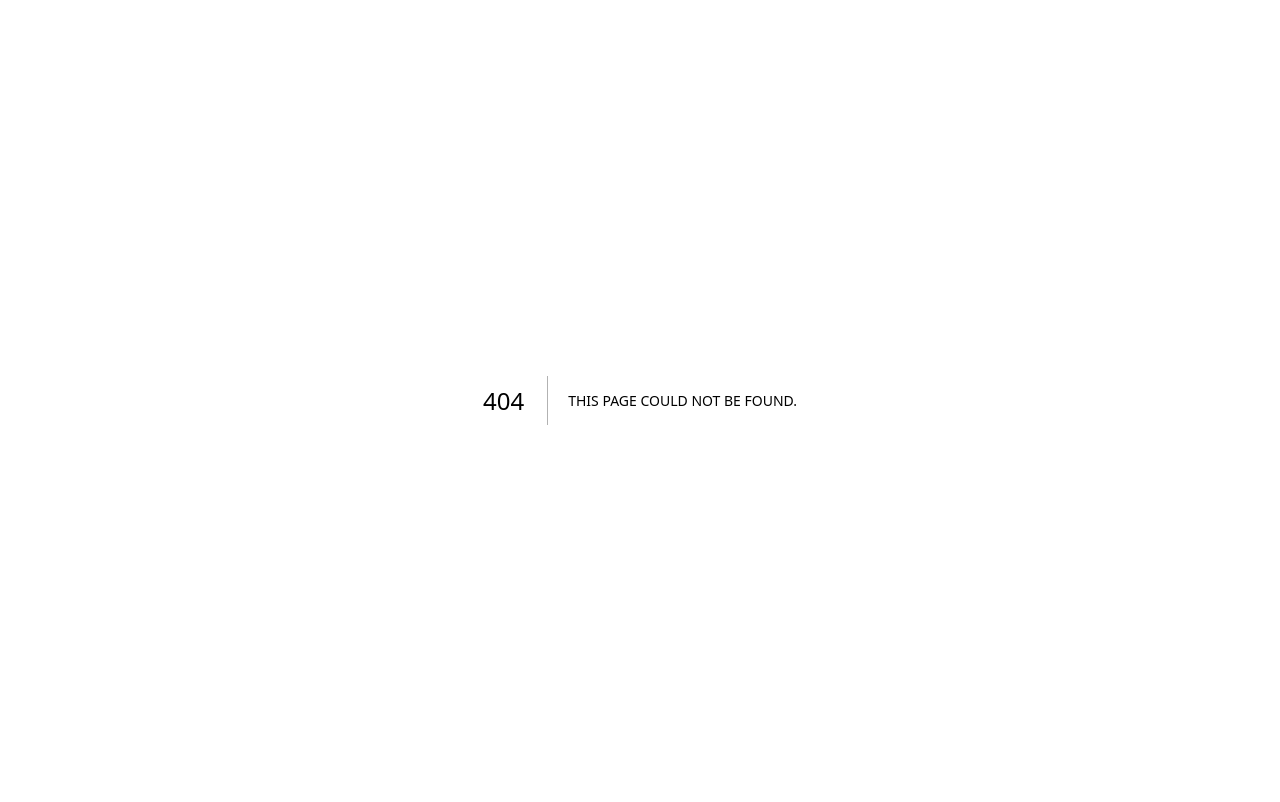
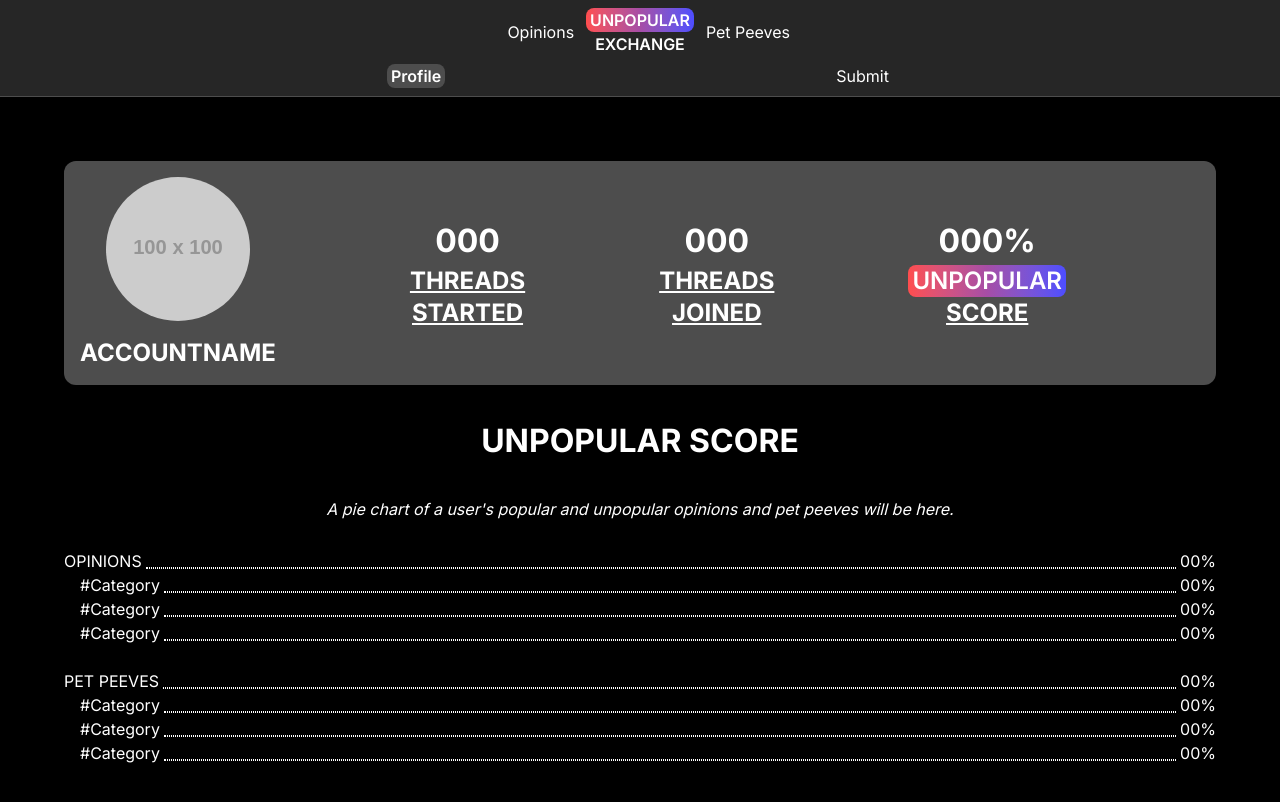
Before and after one commit to PresidentTree94/unpopular-exchange, a Next.js app: page /profile/score in a window 1280 px wide. Before the commit this address had no page. Shown: the top 802 px of the page. Built offline with nearby package versions, Linux system fonts and the light colour scheme.

Commit message:
Added Profile pages.

```diff
--- a/src/app/(main)/layout.tsx
+++ b/src/app/(main)/layout.tsx
@@ -17,10 +17,11 @@ export default function NavLayout({
         <Link href="/opinions" className={`${pathname === "/opinions" ? "active bg-unpopular" : ""} col-1 row-1 justify-self-end hover:bg-unpopular`}>Opinions</Link>
         <Link href="/peeves" className={`${pathname === "/peeves" ? "active bg-popular" : ""} col-3 row-1 justify-self-start hover:bg-popular`}>Pet Peeves</Link>
         <div className="col-span-full flex justify-evenly">
+          <Link href="/profile" className={pathname.startsWith("/profile") ? "active" : ""}>Profile</Link>
           <Link href="/submit" className={pathname === "/submit" ? "active" : ""}>Submit</Link>
         </div>
       </nav>
-      <main className="p-16 max-w-280 m-auto">{children}</main>
+      <main className="p-16 max-w-344 m-auto flex flex-col gap-8">{children}</main>
     </>
   );
 }
--- /dev/null
+++ b/src/app/(main)/profile/joined/page.tsx
@@ -0,0 +1,13 @@
+import Thread from "@/components/Thread";
+
+export default function Joined() {
+  return (
+    <>
+      <h2 className="text-center">Joined Threads</h2>
+      <Thread />
+      <Thread />
+      <Thread />
+      <Thread />
+    </>
+  );
+}
--- /dev/null
+++ b/src/app/(main)/profile/layout.tsx
@@ -0,0 +1,33 @@
+import Link from "next/link";
+
+export default function ProfileLayout({
+  children,
+}: Readonly<{
+  children: React.ReactNode;
+}>) {
+  return (
+    <>
+      <header className="bg-secondary p-4 rounded-xl flex text-center">
+        <div>
+          <img src="https://placehold.co/100x100" className="rounded-full w-36 mb-4 m-auto" />
+          <h3>AccountName</h3>
+        </div>
+        <div className="grid grid-cols-[repeat(3,min-content)] w-full justify-evenly place-items-center">
+          <div>
+            <h2>000</h2>
+            <Link href="/profile" className="uppercase text-2xl font-bold underline">Threads Started</Link>
+          </div>
+          <div>
+            <h2>000</h2>
+            <Link href="/profile/joined" className="uppercase text-2xl font-bold underline">Threads Joined</Link>
+          </div>
+          <div>
+            <h2>000%</h2>
+            <Link href="/profile/score" className="uppercase text-2xl font-bold underline"><span>Unpopular</span> Score</Link>
+          </div>
+        </div>
+      </header>
+      {children}
+    </>
+  );
+}
--- /dev/null
+++ b/src/app/(main)/profile/page.tsx
@@ -0,0 +1,13 @@
+import Thread from "@/components/Thread";
+
+export default function Profile() {
+  return (
+    <>
+      <h2 className="text-center">Started Threads</h2>
+      <Thread />
+      <Thread />
+      <Thread />
+      <Thread />
+    </>
+  );
+}
--- /dev/null
+++ b/src/app/(main)/profile/score/page.tsx
@@ -0,0 +1,22 @@
+export default function Score() {
+  return (
+    <>
+      <h2 className="text-center">Unpopular Score</h2>
+      <i className="text-center">A pie chart of a user's popular and unpopular opinions and pet peeves will be here.</i>
+      <ul>
+        <li className="uppercase flex items-end gap-1 leading-none">Opinions<hr/>00%</li>
+        <ul className="ml-4">
+          <li className="flex items-end gap-1 leading-none mt-2">#Category<hr/>00%</li>
+          <li className="flex items-end gap-1 leading-none mt-2">#Category<hr/>00%</li>
+          <li className="flex items-end gap-1 leading-none mt-2">#Category<hr/>00%</li>
+        </ul>
+        <li className="uppercase mt-8 flex items-end gap-1 leading-none">Pet Peeves<hr/>00%</li>
+        <ul className="ml-4">
+          <li className="flex items-end gap-1 leading-none mt-2">#Category<hr/>00%</li>
+          <li className="flex items-end gap-1 leading-none mt-2">#Category<hr/>00%</li>
+          <li className="flex items-end gap-1 leading-none mt-2">#Category<hr/>00%</li>
+        </ul>
+      </ul>
+    </>
+  );
+}
--- a/src/app/(main)/submit/page.tsx
+++ b/src/app/(main)/submit/page.tsx
@@ -5,8 +5,8 @@ export default function Submit() {
         <div>
           <h3 className="mb-1">Type</h3>
           <div className="flex gap-2">
-            <button>Opinion</button>
-            <button>Pet Peeve</button>
+            <button className="hover:bg-unpopular">Opinion</button>
+            <button className="hover:bg-popular">Pet Peeve</button>
           </div>
         </div>
         <div>
--- a/src/app/globals.css
+++ b/src/app/globals.css
@@ -33,8 +33,8 @@
     @apply uppercase font-bold;
   }
 
-  span {
-    @apply bg-linear-to-r from-unpopular via-[rgb(166,77,166)] to-popular rounded-lg py-[0.125rem] px-1 font-semibold uppercase;
+  span:not(p span) {
+    @apply bg-linear-to-r from-unpopular via-[rgb(166,77,166)] to-popular rounded-lg px-1 font-semibold uppercase inline-block;
   }
 
   nav a:not(nav > a:first-of-type) {
@@ -60,4 +60,8 @@
   input[type="text"], textarea {
     @apply bg-text placeholder-gray-500 w-full py-1 px-2 rounded-lg;
   }
+
+  hr {
+    @apply grow border-b border-dotted;
+  }
 }
--- a/src/app/page.tsx
+++ b/src/app/page.tsx
@@ -2,7 +2,7 @@ export default function Home() {
   return (
     <main className="text-center p-16">
       <div>
-        <h1><span className="py-1 px-2 font-bold">Unpopular</span> Exchange</h1>
+        <h1><span className="px-2 font-bold">Unpopular</span> Exchange</h1>
         <i>Where your most controversial thought might just be... mainstream.</i>
       </div>
       <div>
--- /dev/null
+++ b/src/components/Thread.tsx
@@ -0,0 +1,22 @@
+import { FontAwesomeIcon } from "@fortawesome/react-fontawesome";
+import { faSquarePollVertical, faMessage } from "@fortawesome/free-solid-svg-icons";
+
+export default function Thread() {
+  return (
+    <div className="bg-secondary p-4 rounded-xl relative">
+      <i className="text-sm">[Username or nickname] thinks...</i>
+      <h3 className="my-1">Possible lengthy title about the thought</h3>
+      <span className="absolute bottom-full right-5 translate-y-1/2">Determinant</span>
+      <div className="flex justify-between gap-2">
+        <div className="flex gap-2">
+          <p className="bg-tertiary rounded-lg py-1 px-2 leading-[normal] flex items-center text-sm font-semibold">000<FontAwesomeIcon icon={faSquarePollVertical} className="!h-[0.8rem]" /></p>
+          <p className="bg-tertiary rounded-lg py-1 px-2 leading-[normal] flex items-center text-sm font-semibold">000<FontAwesomeIcon icon={faMessage} className="!h-[0.8rem]" /></p>
+        </div>
+        <div className="flex gap-2">
+          <a className="bg-tertiary rounded-lg py-1 px-2 leading-[normal] flex items-center text-sm font-semibold">#Tag</a>
+          <a className="bg-tertiary rounded-lg py-1 px-2 leading-[normal] flex items-center text-sm font-semibold">#Tag</a>
+        </div>
+      </div>
+    </div>
+  );
+}
--- a/src/shared/Categories.tsx
+++ b/src/shared/Categories.tsx
@@ -23,6 +23,10 @@ export default function Categories({
         <h3>#Title</h3>
         <p>000 Discussions</p>
       </a>
+      <a className={`bg-secondary aspect-square flex flex-col justify-center items-center rounded-xl p-4 ${type == Type.OPINIONS ? "hover:bg-unpopular" : "hover:bg-popular"}`}>
+        <h3>#Title</h3>
+        <p>000 Discussions</p>
+      </a>
     </section>
   );
 }
```
Also changed, not shown: 1 other file (tests, documents, lock files or other folders).
